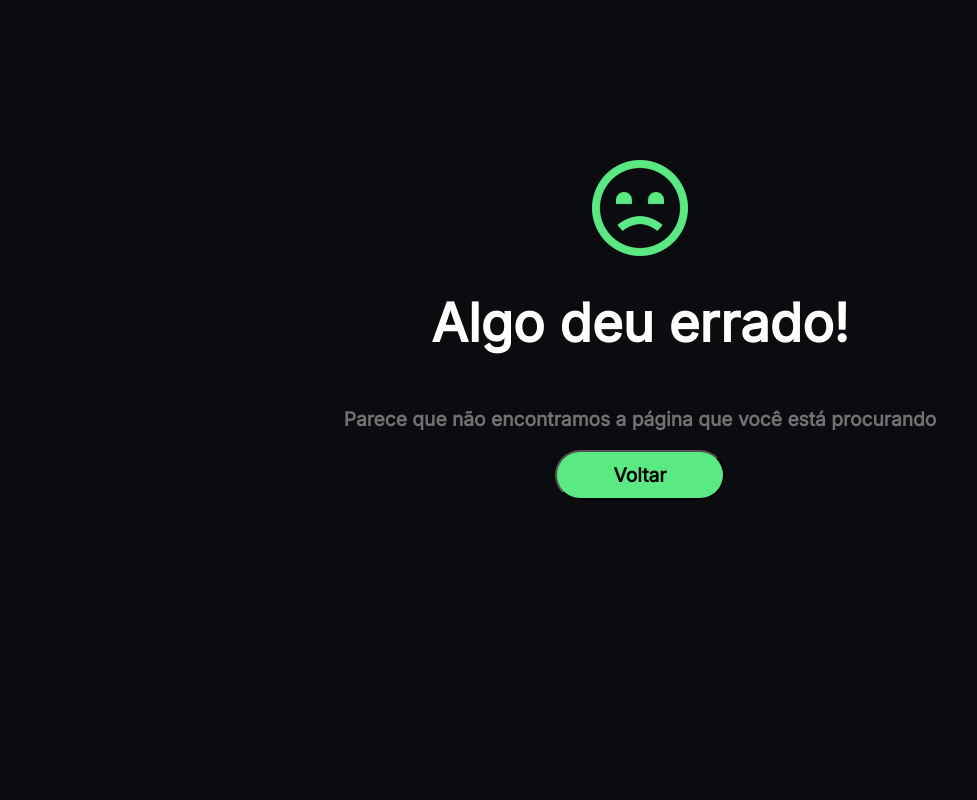
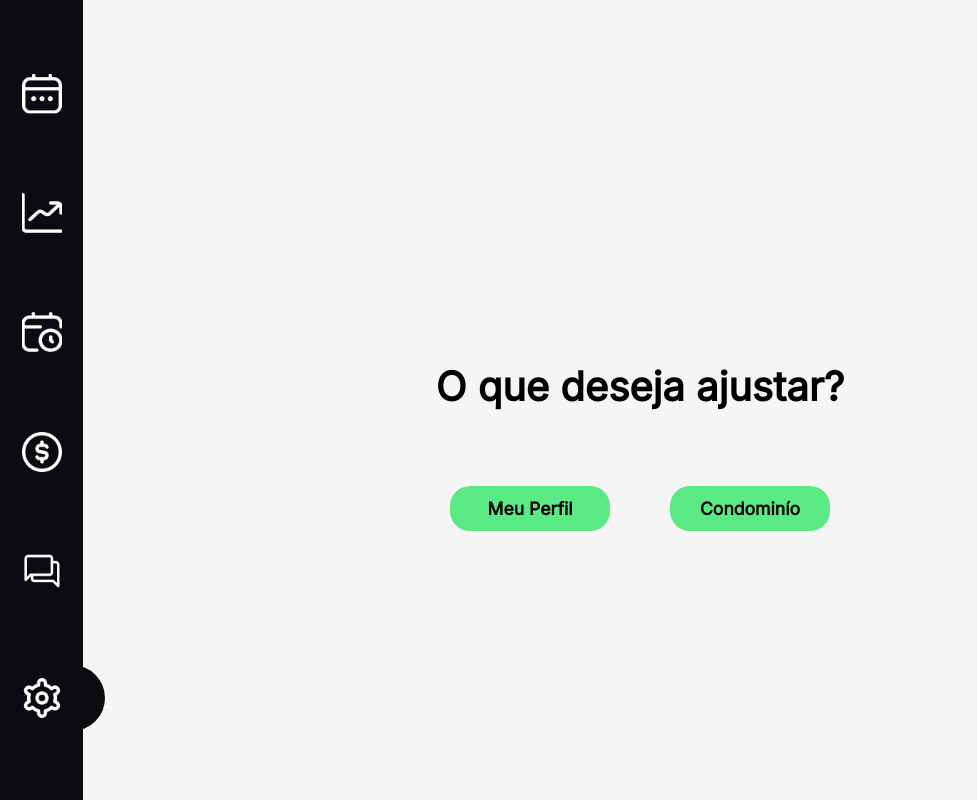
Before and after one commit to ezSchedule/ezSchedule.ui, a React (Create React App) app in the folder front-ezchedule/: page /configurationAdm in a window 1280 px wide. Shown: the whole page, without its empty margins (0-977 px from the left). Built offline with nearby package versions, Linux system fonts and the light colour scheme.

Commit message:
Primeira tela de configuracoes.

```diff
--- a/front-ezchedule/src/App.js
+++ b/front-ezchedule/src/App.js
@@ -12,6 +12,7 @@ import UpdatePassword from './pages/recoverPassword/UpdatePassword';
 import Service from './pages/Administrator/Service/Index';
 import Payment from './pages/Administrator/Payment';
 import Forum from './pages/Administrator/Forum';
+import Configuration from './pages/Administrator/Configuration';
 
 function App() {
   return (
@@ -29,6 +30,7 @@ function App() {
           <Route path='/servicesAdm' element={<Service />} />
           <Route path='/paymentAdm' element={<Payment />} />
           <Route path='/forumAdm' element={<Forum />} />
+          <Route path='/configurationAdm' element={<Configuration />} />
           <Route path='*' element={<NotFound />} />
         </Routes>
       </BrowserRouter>
--- a/front-ezchedule/src/components/internal/SideBar/index.js
+++ b/front-ezchedule/src/components/internal/SideBar/index.js
@@ -26,9 +26,9 @@ const Sidebar = () => {
             <NavLink to="/forumAdm">
                 <img className='img' src={imgForum} />
             </NavLink>
-            <div>
+            <NavLink to="/configurationAdm">
                 <img className='img' src={imgSettings} />
-            </div>
+            </NavLink>
         </nav>
     </>
   )
--- /dev/null
+++ b/front-ezchedule/src/pages/Administrator/Configuration/configuration.css
@@ -0,0 +1,48 @@
+.mainConfiguraton{
+    background-color: #f5f5f5;
+    width: 100vw;
+    height: 15vh;
+    display: flex;
+}
+
+.configurationInside{
+    background-color: #f5f5f5;
+    width: 100vw;
+    display: flex;
+    height: 85vh;
+    justify-content: center;
+    align-items: center;
+    flex-direction: column;
+}
+
+.configurationInside div{
+    display: flex;
+    align-items: center;
+    justify-content: center;
+    flex-direction: column;
+    margin-top: -5%;
+}
+
+.configurationInside h5{
+    font-size: 2.5rem;
+    font-weight: bold;
+}
+
+.configurationInside .btnConfig{
+    width: 100%;
+    align-items: center;
+    display: flex;
+    flex-direction: row;
+}
+
+.btnConfig button{
+    margin: 30px;
+    padding: 12px;
+    width: 160px;
+    font-weight: bold;
+    border-radius: 20px;
+    background-color: #5AE982;
+    border: none;
+    cursor: pointer;
+    font-size: 1.1rem;
+}
--- /dev/null
+++ b/front-ezchedule/src/pages/Administrator/Configuration/index.js
@@ -0,0 +1,27 @@
+import React from 'react'
+import './configuration.css'
+import Sidebar from '../../../components/internal/SideBar'
+import HeaderInternal from '../../../components/internal/Header'
+const Configuration = () => {
+    return (
+        <>
+            <div className='mainConfiguraton'>
+                <Sidebar />
+
+            </div>
+            <div className='configurationInside'>
+                <div>
+                    <h5>
+                        O que deseja ajustar?
+                    </h5>
+                    <div className='btnConfig'>
+                        <button>Meu Perfil</button>
+                        <button>Condominío</button>
+                    </div>
+                </div>
+            </div>
+        </>
+    )
+}
+
+export default Configuration
```
